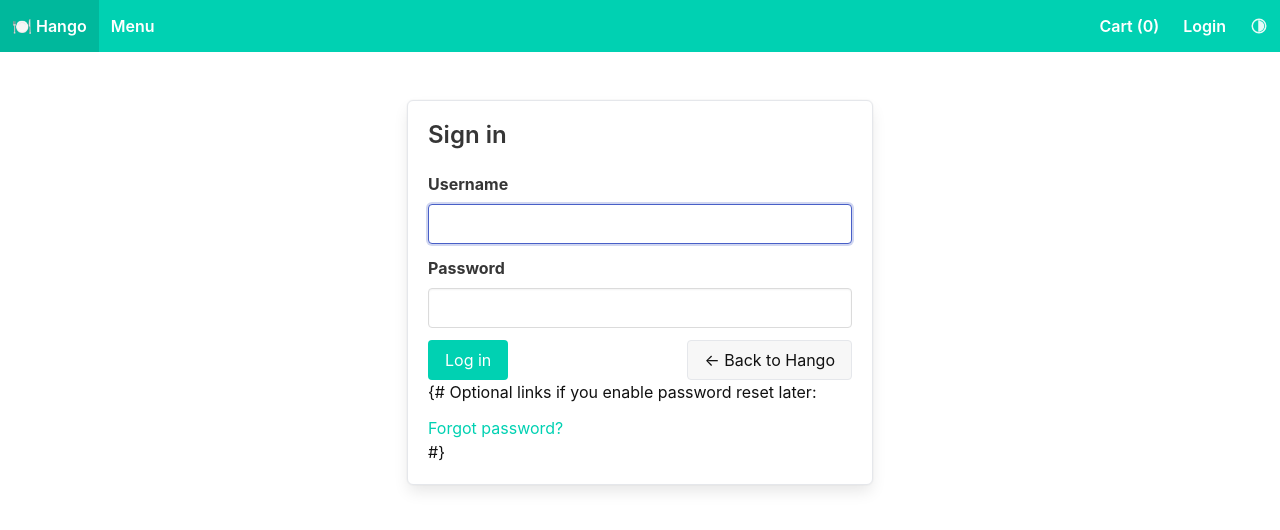
After one commit to cotimacapa/hango, a Django app: page /accounts/login/ in a window 1280 px wide. The commit adds this page. Shown: the top 530 px of the page. Run offline with Django 5.2, Linux system fonts and the light colour scheme.

Commit message:
Login page for users added (separate from admin logins)

```diff
--- /dev/null
+++ b/apps/orders/templatetags/form_extras.py
@@ -0,0 +1,7 @@
+# apps/orders/templatetags/form_extras.py
+from django import template
+register = template.Library()
+
+@register.filter
+def add_class(field, css):
+    return field.as_widget(attrs={"class": css})
--- a/apps/orders/views.py
+++ b/apps/orders/views.py
@@ -46,10 +46,12 @@ def _cart_counts(cart):
             counts[it.category.slug] += cart.get(str(it.id), 0)
     return counts
 
+@login_required
 def view_cart(request):
     lines = _cart_items(request)
     return render(request, 'orders/cart.html', {"lines": lines})
 
+@login_required
 def add(request, pk):
     item = get_object_or_404(Item, pk=pk, is_active=True)
     cart = request.session.get('cart', {})
@@ -70,6 +72,7 @@ def add(request, pk):
     messages.success(request, "Item added to cart.")
     return redirect('orders:cart')
 
+@login_required
 def remove(request, pk):
     cart = request.session.get('cart', {})
     if str(pk) in cart:
--- a/hango/settings.py
+++ b/hango/settings.py
@@ -22,3 +22,7 @@ STATIC_URL='/static/'
 STATICFILES_DIRS=[BASE_DIR/'static']
 STATIC_ROOT=BASE_DIR/'staticfiles'
 DEFAULT_AUTO_FIELD='django.db.models.BigAutoField'
+
+LOGIN_URL = '/accounts/login/'
+LOGIN_REDIRECT_URL = '/'     # where to go after successful login
+LOGOUT_REDIRECT_URL = '/'    # where to go after logout
--- a/hango/urls.py
+++ b/hango/urls.py
@@ -1,3 +1,9 @@
 from django.contrib import admin
 from django.urls import path, include
-urlpatterns=[path('admin/', admin.site.urls), path('', include('apps.menu.urls')), path('orders/', include('apps.orders.urls'))]
+
+urlpatterns = [
+    path('admin/', admin.site.urls),
+    path('', include('apps.menu.urls')),
+    path('orders/', include('apps.orders.urls')),
+    path('accounts/', include('django.contrib.auth.urls')),  # ← adds login/logout/password reset
+]
--- a/templates/base.html
+++ b/templates/base.html
@@ -31,13 +31,19 @@
       <div id="navMenu" class="navbar-menu">
         <div class="navbar-start"><a class="navbar-item" href="/">Menu</a></div>
         <div class="navbar-end">
+
           <a class="navbar-item" href="/orders/cart/">Cart ({{ cart_count }})</a>
+
           {% if request.user.is_authenticated %}
             <div class="navbar-item">Hello, {{ request.user.first_name|default:request.user.username }}</div>
-            <a class="navbar-item" href="/admin/">Admin</a>
-          {% else %}
-            <a class="navbar-item" href="/admin/login/?next=/">Login</a>
+            {% if request.user.is_staff %}
+              <a class="navbar-item" href="{% url 'orders:kitchen' %}">Kitchen</a>
+            {% endif %}
+              <a class="navbar-item" href="{% url 'logout' %}?next=/">Log out</a>
+            {% else %}
+              <a class="navbar-item" href="{% url 'login' %}?next={{ request.get_full_path|urlencode }}">Login</a>
           {% endif %}
+
           <a id="themeToggle" class="navbar-item theme-toggle" role="button"
             aria-label="Toggle color scheme" title="Theme: System">
             <span id="themeIcon" aria-hidden="true"></span>
--- /dev/null
+++ b/templates/registration/login.html
@@ -0,0 +1,42 @@
+{% extends "base.html" %}
+{% load form_extras %}
+{% block title %}Sign in - Hango{% endblock %}
+{% block content %}
+<div class="columns is-centered">
+  <div class="column is-5">
+    <div class="box">
+      <h1 class="title is-4">Sign in</h1>
+      {% if form.errors %}
+        <div class="notification is-danger">Please check your username and password.</div>
+      {% endif %}
+      <form method="post" id="site-login-form">
+        {% csrf_token %}
+        <input type="hidden" name="next" value="{{ next|default:'/' }}">
+        <div class="field">
+          <label class="label" for="id_username">Username</label>
+          <div class="control">
+            {{ form.username|add_class:"input" }}
+          </div>
+        </div>
+        <div class="field">
+          <label class="label" for="id_password">Password</label>
+          <div class="control">
+            {{ form.password|add_class:"input" }}
+          </div>
+        </div>
+        <div class="field is-grouped is-justify-content-space-between">
+          <div class="control">
+            <button class="button is-primary">Log in</button>
+          </div>
+          <div class="control">
+            <a class="button is-light" href="/">← Back to Hango</a>
+          </div>
+        </div>
+      </form>
+      {# Optional links if you enable password reset later:
+      <p class="mt-3"><a href="{% url 'password_reset' %}">Forgot password?</a></p>
+      #}
+    </div>
+  </div>
+</div>
+{% endblock %}
```
Also changed, not shown: apps/orders/templatetags/__init__.py (added).
